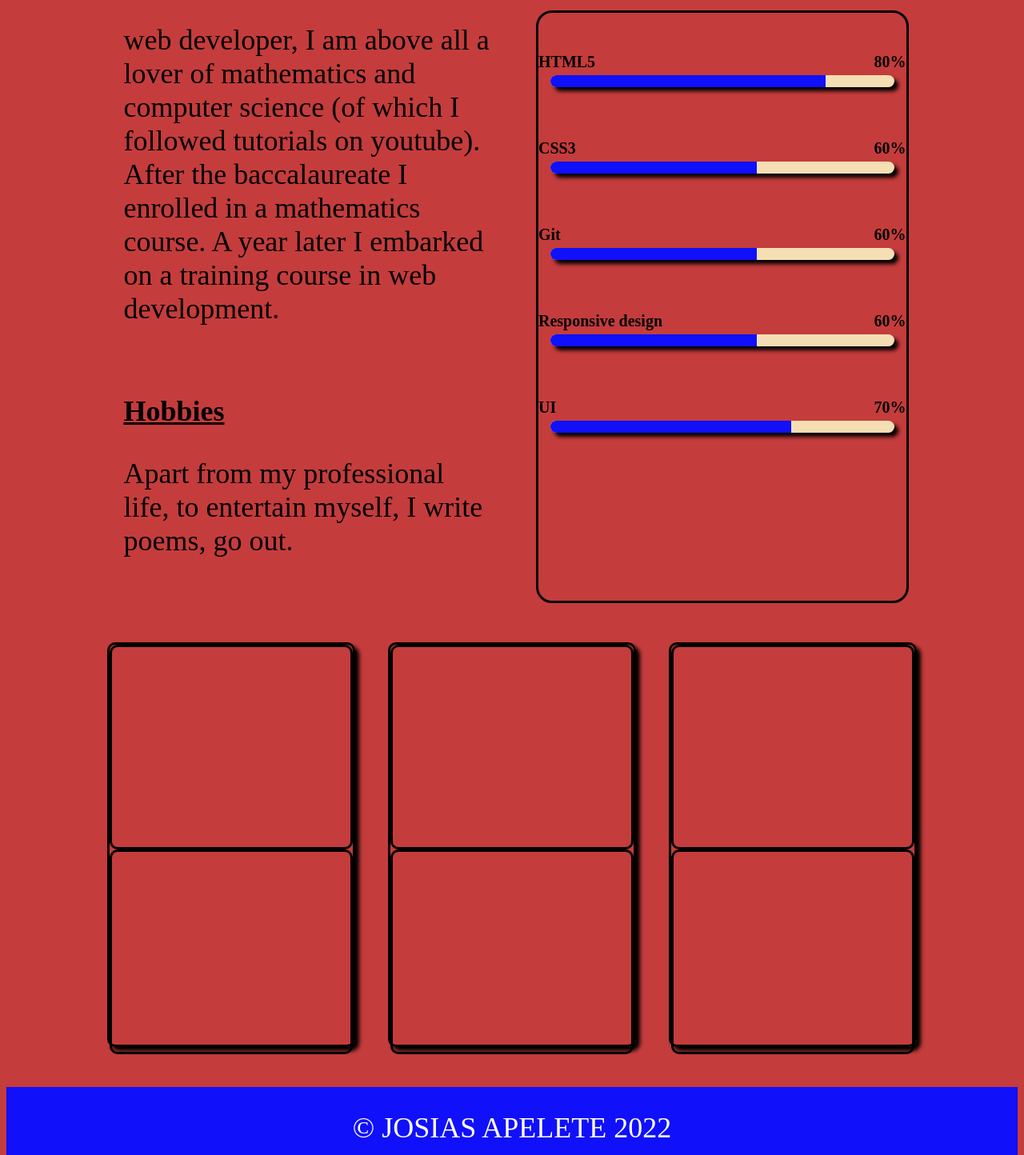
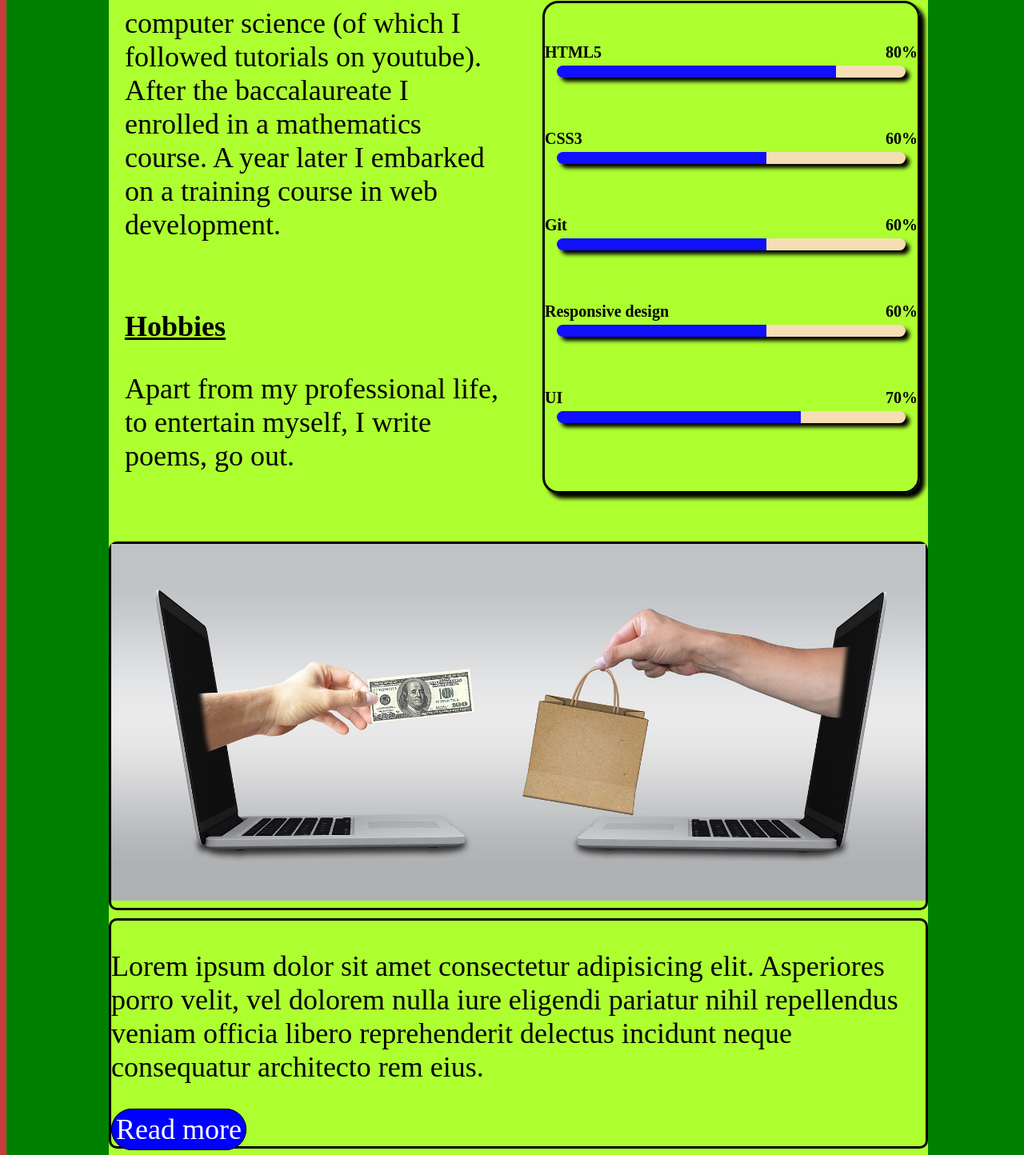
Before and after one commit to josiasapelete/portfolio, a plain HTML site: page index.html in a window 1280 px wide. Shown: the part 1019-2463 px from the top of the page at 80% size. Drawn offline with Linux system fonts and the light colour scheme.

Commit message:
resnponsive in progress

```diff
--- a/index.html
+++ b/index.html
@@ -24,15 +24,15 @@
      </header>
      <!-- ===============================================La page acceuil ================================-->
      <div class="main">
-    <section class="contain">
+    <section class="contain master">
         <div class="col2 col2text"> <h2>Hello I am <span class="nom">JOSIAS APELETE .</span> </h2>
             <h3>web developer, I create web sites and applications, maintain your site, solve problems related
                 to the disfunction of your site and other things that you will discover by collaborating with me.
             </h3>
-            <div class="bouton">
+            <!-- <div class="bouton">
                 <a href="#" class="btn">Contact me</a>
                 <a href="#" class="btn">My works</a>
-            </div>
+            </div> -->
         </div>
     </section>
     <!-- =====================================================About me========================================= -->
@@ -97,27 +97,30 @@
     <!-- ==============================================================Mes projets========================================= -->
     <section class="contain containpro">
         <div class="col3">
-            <div class="pro2">
-
+            <div class="pro2 pro_img">
+                <img src="image/ecommerce.jpg" alt="">
             </div>
             <div class="pro2">
-
+                <p>Lorem ipsum dolor sit amet consectetur adipisicing elit. Asperiores porro velit, vel dolorem nulla iure eligendi pariatur nihil repellendus veniam officia libero reprehenderit delectus incidunt neque consequatur architecto rem eius.</p>
+                <a href="#">Read more</a>
             </div>
         </div>
         <div class="col3">
-            <div class="pro2">
-
+            <div class="pro2 pro_img">
+                <img src="image/imac.png" alt="">
             </div>
-            <div class="pro2">
-
+            <div class="pro2 ">
+                <p>Lorem ipsum dolor sit amet consectetur adipisicing elit. Asperiores porro velit, vel dolorem nulla iure eligendi pariatur nihil repellendus veniam officia libero reprehenderit delectus incidunt neque consequatur architecto rem eius.</p>
+                <a href="#">Read more</a>
             </div>
         </div>
         <div class="col3">
-            <div class="pro2">
-
+            <div class="pro2 pro_img ">
+                <img src="image/businessman.jpg" alt="">
             </div>
-            <div class="pro2">
-
+            <div class="pro2 ">
+                <p>Lorem met consectetur adipisicing elit. Asperiores porro velit, vel dolorem nulla iure eligendi pariatur nihil repellendus veniam officia libero reprehenderit delectus incidunt neque consequatur architecto rem eius.</p>
+                <a href="#">Read more</a>
             </div>
         </div>
     </section>
--- a/style.css
+++ b/style.css
@@ -3,25 +3,34 @@
 body{
     background-color: rgb(197, 60, 60);
 }
-/* .contenaire{
-    width: 80%;
+a {
+    text-decoration: none;
+}
+.contenaire{
+    width: 100vw;
     margin: 0 auto;
-} */
+    background-color: green;
+}
 .main{
     width: 80%;
     margin: 0 auto;
+    background-color: greenyellow;
 }
 
 *{
     color: rgb(0, 0, 0);
     font-size: 1.5rem;
+    box-sizing: border-box;
 }
 header{
+    margin-top: -10px;
     display: flex;
     background-color: rgb(16, 16, 250);
     position: sticky;
     top: 0;
     z-index: 100;
+    border: solid;
+    flex:1;
 }
 
 h1{
@@ -94,6 +103,9 @@ nav a:hover{
     .btn:hover{
         transform: scale(1.1);
     }
+    /* .master{
+        background-image: url(image/monitor-gfaf2e94a2_1920.jpg);
+    } */
     .bouton{
         display: flex;
         justify-content: space-between;
@@ -120,7 +132,7 @@ nav a:hover{
 
     .contain{
         display: flex;
-        margin: 20px auto;
+        /* margin: 20px auto; */
         padding-bottom: 30px;
     }
     .col2{
@@ -152,9 +164,11 @@ nav a:hover{
         border: solid;
         margin-left: 20px;
         border-radius: 20px;
-        height: 80%;
+        height: max-content;
         padding-top: 50px;
         padding-bottom: 20px;
+        box-shadow: 6px 6px 5px;
+        margin-top: 25%;
     }
     .skill .line{
         margin-bottom: 65px;
@@ -207,27 +221,48 @@ nav a:hover{
     .containpro{
         display: flex;
         justify-content: space-between;
+        flex-direction: column;
     }
     .col3{
         flex-basis: 30%;
-        border: solid;
-        height: 500px;
+        /* border: solid; */
+        height: 800px;
         border-radius: 10px;
-        box-shadow: 5px 5px 5px;
+        /* box-shadow: 5px 5px 5px; */
+        /* display: flex; */
 
     }
-    .col3:hover{
-        transform: translateY(-10px);
+    .pro2 img{
+        width: 100%;
+        height: 100%;
+    }
+    .col3 .pro_img:hover{
+        transform: scale(1.2);
+    }
+    .col3 a{
+        border: solid 1px black;
+        padding: 5px;
+        border-radius: 30px;
+        text-align: center;
+        background-color: blue;
+        color: white;
+        bottom: 5%;
+
+    }
+    .col3 a:hover{
+        background-color:rgb(197, 60, 60) ;
+        transform:scale(1.4)
     }
     .col3 div{
         height: 50%;
         border: solid;
         border-radius: 10px;
+        margin-bottom: 10px;
 
     }
     /* =======================================footer============================= */
     footer{
-        width: 100%;
+        width: 100vw;
         height: 80px;
         background: rgb(16, 16, 250);
         color: white;
```
